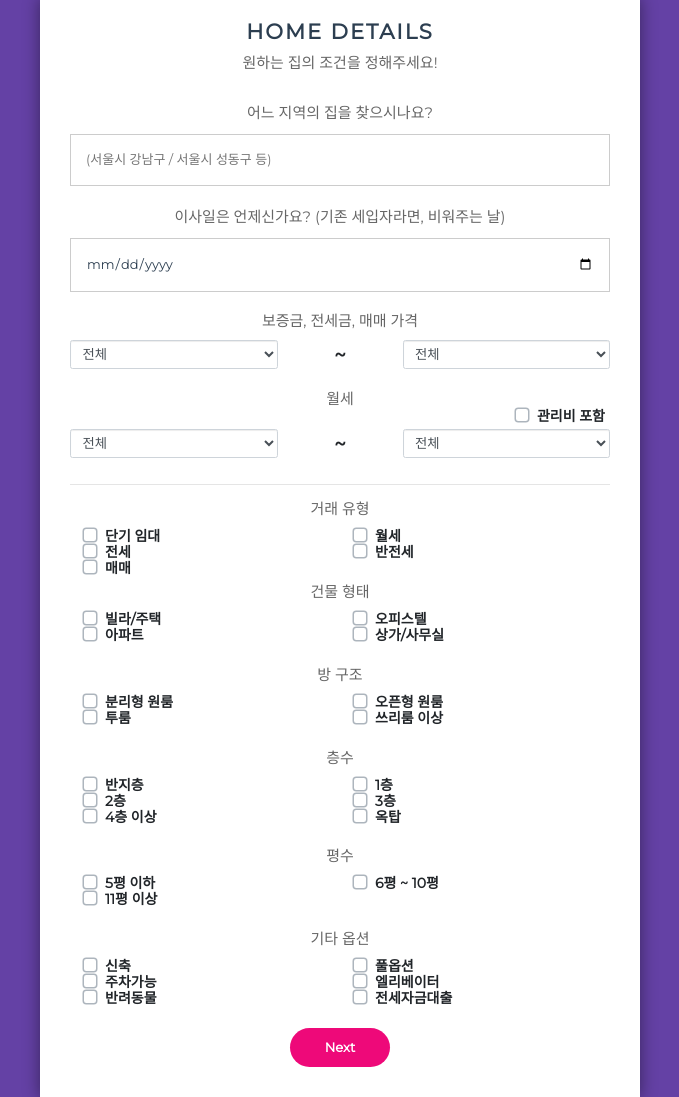
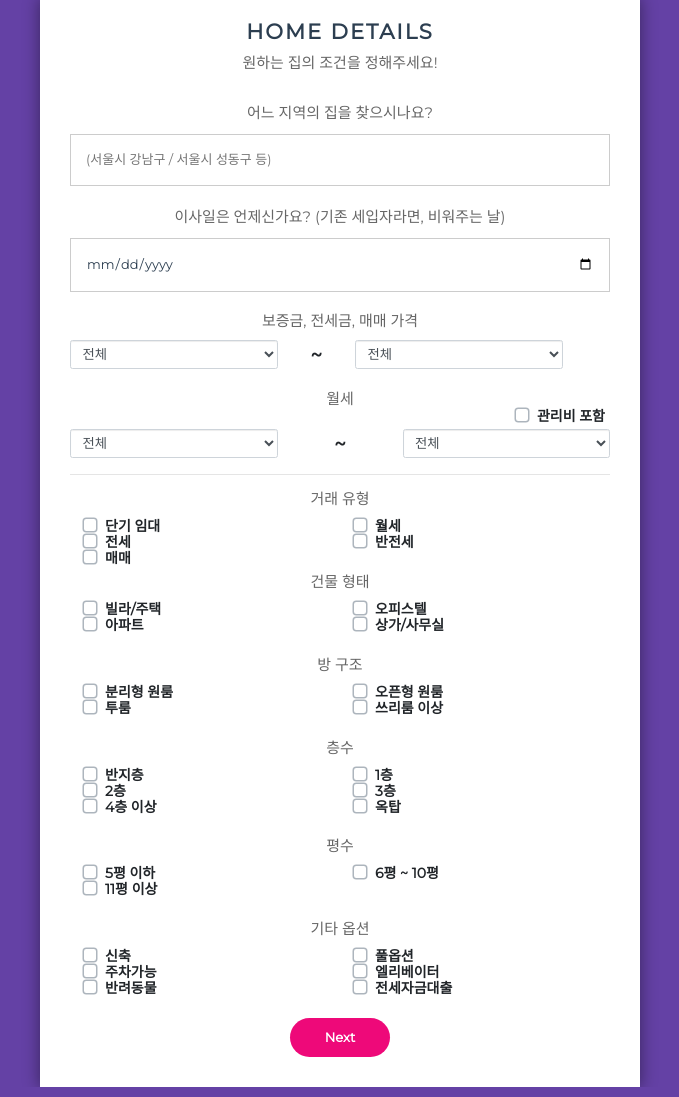
Before and after one commit to Seunghak-Kwak/myhomes, a Django app: page / in a window 1280 px wide; the page is wider, and only the part inside the window is pictured. Shown: the part 199-1296 px from the top of that part, without its empty margins (300-979 px from the left). Run offline with Django 3.2, Linux system fonts and the light colour scheme; some libraries are stand-ins or nearby versions.

Commit message:
bootstrap grid

```diff
--- a/mysite/templates/mysite/data_list.html
+++ b/mysite/templates/mysite/data_list.html
@@ -45,7 +45,7 @@
                               <option value="전체" selected>전체</option><option value="0원">0원</option><option value="100만원">100만원</option><option value="500만원">500만원</option><option value="1천만원">1천만원</option><option value="2천만원">2천만원</option><option value="3천만원">3천만원</option><option value="4천만원">4천만원</option><option value="5천만원">5천만원</option><option value="6천만원">6천만원</option><option value="7천만원">7천만원</option><option value="8천만원">8천만원</option><option value="9천만원">9천만원</option><option value="1억원">1억원</option><option value="1억5천만원">1억5천만원</option><option value="2억원">2억원</option><option value="3억원">3억원</option>
                 </select>
                 </div>
-                <div class="col-xs-2" style="margin: 0;">
+                <div class="col-xs-1" style="margin: 0;">
                     <p style="font-size: 20px; font-weight: bold;">~</p>
                 </div>
                 <div class="col-xs-5" style="margin: 0; display: inline !important;">
@@ -67,7 +67,7 @@
                 </select>
                 </div>
                 <div class="col-xs-2">
-                    <p style="font-size: 20px; font-weight: bold;">~</p>
+                    <span style="font-size: 20px; font-weight: bold;">~</span>
                 </div>
                 <div class="col-xs-5">
                     <select class="form-control" name="price_max" style="font-size: 10pt;">
```
